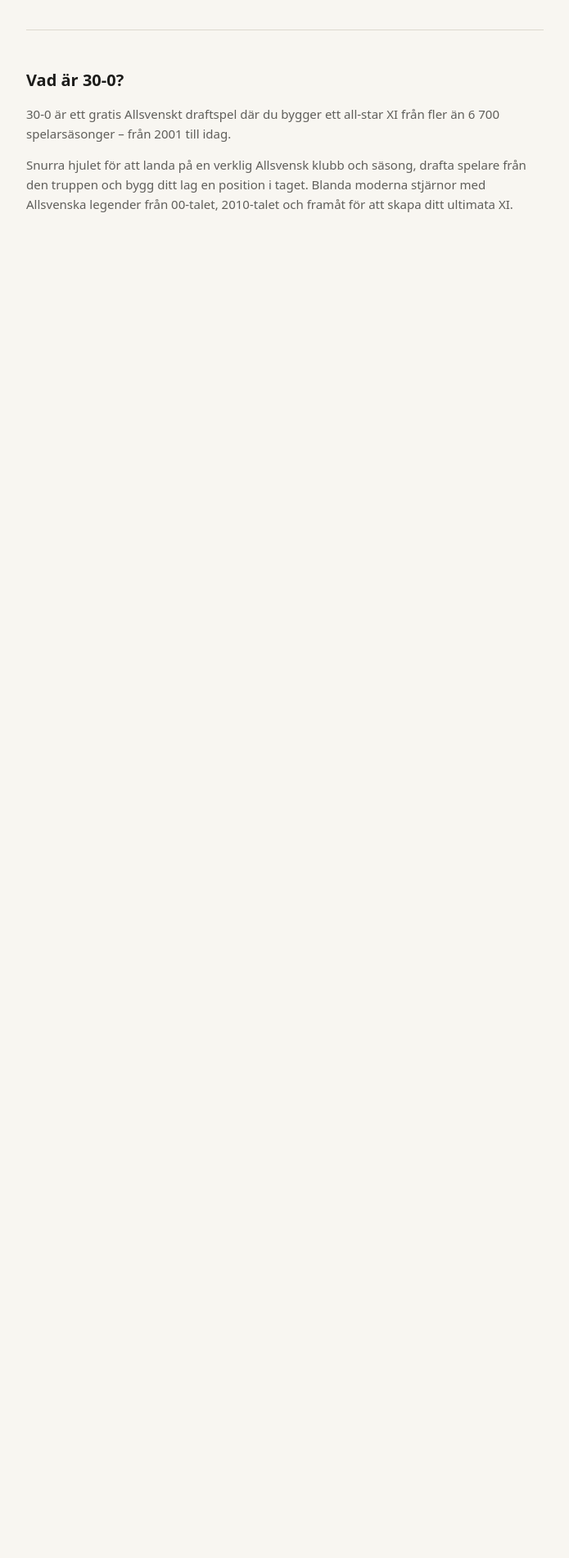
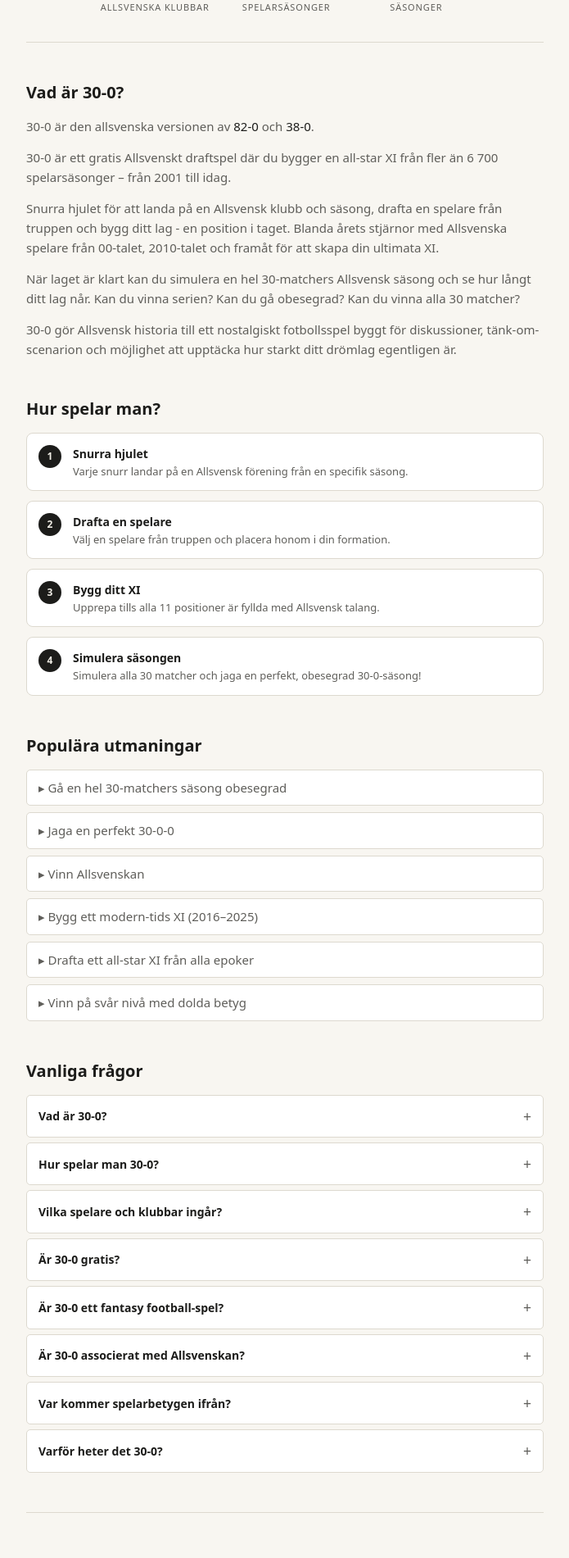
Before and after one commit to discovicke/30-0, a React (Vite) app in the folder frontend/: page / in a window 1280 px wide. Shown: the part 525-2426 px from the top of the page at 82% size, without its empty margins (292-987 px from the left). Before the commit the page ends 800 px from the top, so only its background shows below. Built offline with nearby package versions, Linux system fonts and the light colour scheme.

Commit message:
enhance UI; improve layout and add FAQ section for better user experience

```diff
--- a/frontend/src/components/Game/Game.module.scss
+++ b/frontend/src/components/Game/Game.module.scss
@@ -3,8 +3,12 @@
 .wrapper {
   display: flex;
   flex-direction: column;
+  min-height: 100vh;
+}
+
+.wrapperNoScroll {
+  overflow: hidden;
   height: 100vh;
-  overflow: hidden;
 }
 
 .center {
--- a/frontend/src/components/Game/Game.tsx
+++ b/frontend/src/components/Game/Game.tsx
@@ -130,7 +130,7 @@ export default function Game() {
 
   // Draft phase
   return (
-    <div className={styles.wrapper}>
+    <div className={`${styles.wrapper} ${styles.wrapperNoScroll}`}>
       <Header onHome={handleHome} />
       <DraftPhase
         config={config}
--- a/frontend/src/components/LandingPage/LandingPage.module.scss
+++ b/frontend/src/components/LandingPage/LandingPage.module.scss
@@ -225,6 +225,60 @@
   }
 }
 
+// ── FAQ ──
+
+.faqList {
+  display: flex;
+  flex-direction: column;
+  gap: 6px;
+}
+
+.faqItem {
+  border: 0.5px solid $sand-border;
+  border-radius: $radius-sm;
+  overflow: hidden;
+  background: $sand-white;
+
+  &[open] {
+    border-color: $ink;
+  }
+}
+
+.faqQuestion {
+  font-size: 0.875rem;
+  font-weight: 600;
+  color: $ink;
+  padding: 12px 14px;
+  cursor: pointer;
+  list-style: none;
+  display: flex;
+  align-items: center;
+  justify-content: space-between;
+
+  &::after {
+    content: '+';
+    font-size: 1.1rem;
+    font-weight: 400;
+    color: $ink-muted;
+    transition: transform 0.2s;
+  }
+
+  &:hover {
+    background: $sand-surface;
+  }
+}
+
+.faqItem[open] .faqQuestion::after {
+  transform: rotate(45deg);
+}
+
+.faqAnswer {
+  font-size: 0.8125rem;
+  color: $ink-muted;
+  line-height: 1.5;
+  padding: 0 14px 12px;
+}
+
 // ── CTA ──
 
 .ctaSection {
--- a/frontend/src/components/LandingPage/LandingPage.tsx
+++ b/frontend/src/components/LandingPage/LandingPage.tsx
@@ -6,18 +6,18 @@ interface Props {
     canContinue: boolean;
 }
 
-export default function LandingPage({ onStart, onContinue, canContinue }: Props) {
+export default function LandingPage({onStart, onContinue, canContinue}: Props) {
     return (
         <div className={styles.page}>
             <div className={styles.hero}>
-        <p className={styles.tagline}>Inofficiellt supportermat</p>
+                <p className={styles.tagline}>Inofficiell supporterapp</p>
                 <h1 className={styles.title}>30-0</h1>
                 <p className={styles.subtitle}>
-          Bygg det ultimata Allsvenska laget.<br />
+                    Bygg det ultimata Allsvenska laget.<br/>
                     Simulera en 30-matchers säsong.
                 </p>
                 <p className={styles.desc}>
-          Snurra hjulet. Drafta Allsvenska legender. Kan du vinna alla 30 matcher?
+                    Snurra hjulet. Drafta legender och kult-ikoner. Kan du vinna alla 30 matcher?
                 </p>
                 <div className={styles.heroBtns}>
                     <button className={styles.primaryBtn} onClick={onStart}>
@@ -49,14 +49,20 @@ export default function LandingPage({ onStart, onContinue, canContinue }: Props)
                 <h2 className={styles.sectionTitle}>Vad är 30-0?</h2>
                 <div className={styles.bodyText}>
                     <p>
-            30-0 är ett gratis Allsvenskt draftspel där du bygger ett all-star XI
+                        30-0 är den allsvenska versionen av <a href="https://82-0.com" target="_blank"
+                                                               rel="noopener">82-0</a> och <a href="https://38-0.app"
+                                                                                              target="_blank"
+                                                                                              rel="noopener">38-0</a>.
+                    </p>
+                    <p>
+                        30-0 är ett gratis Allsvenskt draftspel där du bygger en all-star XI
                         från fler än 6 700 spelarsäsonger – från 2001 till idag.
                     </p>
                     <p>
-            Snurra hjulet för att landa på en verklig Allsvensk klubb och säsong,
-            drafta spelare från den truppen och bygg ditt lag en position i taget.
-            Blanda moderna stjärnor med Allsvenska legender från 00-talet, 2010-talet
-            och framåt för att skapa ditt ultimata XI.
+                        Snurra hjulet för att landa på en Allsvensk klubb och säsong,
+                        drafta en spelare från truppen och bygg ditt lag - en position i taget.
+                        Blanda årets stjärnor med Allsvenska spelare från 00-talet, 2010-talet
+                        och framåt för att skapa din ultimata XI.
                     </p>
                     <p>
                         När laget är klart kan du simulera en hel 30-matchers Allsvensk säsong
@@ -64,8 +70,8 @@ export default function LandingPage({ onStart, onContinue, canContinue }: Props)
                         Kan du vinna alla 30 matcher?
                     </p>
                     <p>
-            Inspirerat av 82-0.com – 30-0 gör Allsvensk historia till ett nostalgiskt
-            fotbollsspel byggt för diskussioner, vad-om-scenarion och att upptäcka
+                        30-0 gör Allsvensk historia till ett nostalgiskt
+                        fotbollsspel byggt för diskussioner, tänk-om-scenarion och möjlighet att upptäcka
                         hur starkt ditt drömlag egentligen är.
                     </p>
                 </div>
@@ -78,14 +84,14 @@ export default function LandingPage({ onStart, onContinue, canContinue }: Props)
                         <span className={styles.stepNum}>1</span>
                         <div>
                             <strong>Snurra hjulet</strong>
-              <p>Varje snurr landar på en verklig Allsvensk klubb från en specifik säsong.</p>
+                            <p>Varje snurr landar på en Allsvensk förening från en specifik säsong.</p>
                         </div>
                     </div>
                     <div className={styles.step}>
                         <span className={styles.stepNum}>2</span>
                         <div>
                             <strong>Drafta en spelare</strong>
-              <p>Välj en spelare från truppen och placera hen i din formation.</p>
+                            <p>Välj en spelare från truppen och placera honom i din formation.</p>
                         </div>
                     </div>
                     <div className={styles.step}>
@@ -99,7 +105,7 @@ export default function LandingPage({ onStart, onContinue, canContinue }: Props)
                         <span className={styles.stepNum}>4</span>
                         <div>
                             <strong>Simulera säsongen</strong>
-              <p>Spela ut alla 30 matcher och jaga en perfekt, obesegrad 30-0-säsong.</p>
+                            <p>Simulera alla 30 matcher och jaga en perfekt, obesegrad 30-0-säsong!</p>
                         </div>
                     </div>
                 </div>
@@ -117,10 +123,80 @@ export default function LandingPage({ onStart, onContinue, canContinue }: Props)
                 </ul>
             </div>
 
+            <div className={styles.section}>
+                <h2 className={styles.sectionTitle}>Vanliga frågor</h2>
+                <div className={styles.faqList}>
+                    <details className={styles.faqItem}>
+                        <summary className={styles.faqQuestion}>Vad är 30-0?</summary>
+                        <p className={styles.faqAnswer}>
+                            30-0 är den allsvenska versionen av 82-0 och 38-0: <br></br>
+                            Ett gratis draftspel där du bygger en all-star XI från fler än 6 700 spelarsäsonger
+                            (2001–2025).
+                            Du snurrar fram klubbar och säsonger, draftar spelare position för position,
+                            och simulerar sedan en 30-matchers säsong.
+                        </p>
+                    </details>
+                    <details className={styles.faqItem}>
+                        <summary className={styles.faqQuestion}>Hur spelar man 30-0?</summary>
+                        <p className={styles.faqAnswer}>
+                            Välj en formation, snurra hjulet för att få en klubb+säsong, drafta en spelare
+                            till en ledig position, och upprepa tills din XI är full. Gå sedan till Text-TV
+                            för att simulera säsongen.
+                        </p>
+                    </details>
+                    <details className={styles.faqItem}>
+                        <summary className={styles.faqQuestion}>Vilka spelare och klubbar ingår?</summary>
+                        <p className={styles.faqAnswer}>
+                            Alla Allsvenska klubbar från säsongerna 2001 till 2025 – över 6 700
+                            spelarsäsonger. Från etablerade storklubbar till klassiska lag som
+                            gjort avtryck i serien.
+                        </p>
+                    </details>
+                    <details className={styles.faqItem}>
+                        <summary className={styles.faqQuestion}>Är 30-0 gratis?</summary>
+                        <p className={styles.faqAnswer}>
+                            Ja, 30-0 är helt gratis att spela. Inga köp, inga annonser, inga mikrotransaktioner.
+                        </p>
+                    </details>
+                    <details className={styles.faqItem}>
+                        <summary className={styles.faqQuestion}>Är 30-0 ett fantasy football-spel?</summary>
+                        <p className={styles.faqAnswer}>
+                            Nej. 30-0 är inte kopplat till verkliga matcher eller poängsystem.
+                            Du bygger en statisk XI som sedan simulerar en säsong — som ett
+                            digitalt "tänk om"-kort.
+                        </p>
+                    </details>
+                    <details className={styles.faqItem}>
+                        <summary className={styles.faqQuestion}>Är 30-0 associerat med Allsvenskan?</summary>
+                        <p className={styles.faqAnswer}>
+                            Nej. 30-0 är ett oberoende fan-projekt och är inte associerat med,
+                            godkänt av eller kopplat till Allsvenskan, någon fotbollsklubb eller
+                            styrande organ.
+                        </p>
+                    </details>
+                    <details className={styles.faqItem}>
+                        <summary className={styles.faqQuestion}>Var kommer spelarbetygen ifrån?</summary>
+                        <p className={styles.faqAnswer}>
+                            30-0's player ratings are an independent interpretation based on publicly available data and
+                            are used for descriptive purposes only — they may differ from any official source. 38-0 is
+                            not affiliated with, endorsed by, or sponsored by any game, publisher, or ratings provider.
+                        </p>
+                    </details>
+                    <details className={styles.faqItem}>
+                        <summary className={styles.faqQuestion}>Varför heter det 30-0?</summary>
+                        <p className={styles.faqAnswer}>
+                            30-0 syftar på den perfekta säsongen – 30 vinster på 30 matcher.
+                            En allusion till 38-0 och 82-0 som inspiration.
+                        </p>
+                    </details>
+                </div>
+            </div>
+
             <div className={styles.ctaSection}>
                 <h2 className={styles.ctaTitle}>Kan du bygga det ultimata Allsvenska laget?</h2>
                 <p className={styles.ctaDesc}>
-          Drafta ditt XI, simulera säsongen och se om ditt lag kan uppnå det omöjliga:
+                    Drafta din XI, simulera säsongen och se om ditt lag kan uppnå det omöjliga:
+                    <br></br>
                     30 vinster på 30 matcher.
                 </p>
                 <button className={styles.primaryBtn} onClick={onStart}>
@@ -131,11 +207,12 @@ export default function LandingPage({ onStart, onContinue, canContinue }: Props)
 
             <footer className={styles.footer}>
                 <div className={styles.footerLinks}>
-          <a href="#">&#9993; Feedback &amp; buggar</a>
-          <a href="#">&#9749; Gillar du spelet?</a>
+                    <a href="mailto:johanssonviktor@pm.me">&#9993; Feedback &amp; buggar</a>
+                    <a href="https://buymeacoffee.com/discovicke">&#9749; Gillar du spelet?</a>
                 </div>
                 <p className={styles.footerCredit}>
-          Inspirerat av <a href="https://82-0.com" target="_blank" rel="noopener">82-0.com</a> och <a href="https://38-0.app" target="_blank" rel="noopener">38-0.app</a>
+                    Inspirerat av <a href="https://82-0.com" target="_blank" rel="noopener">82-0.com</a> och <a
+                    href="https://38-0.app" target="_blank" rel="noopener">38-0.app</a>
                 </p>
                 <p className={styles.footerDisclaimer}>
                     30-0 är ett oberoende, fan-skapat spel. Det är inte associerat med, godkänt av, sponsrat av
```
Lines whose indentation alone changed are shown as unchanged.
